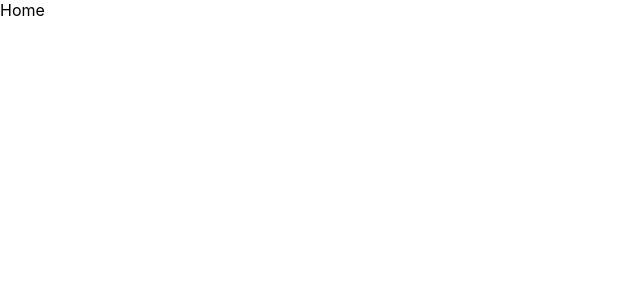
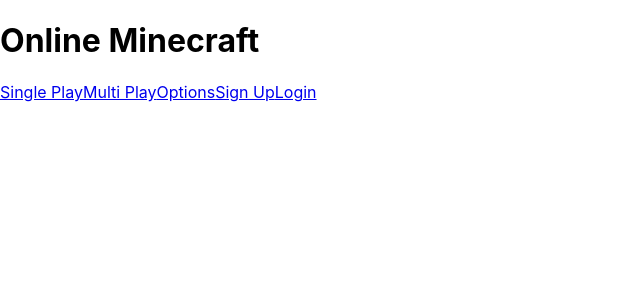
Before and after one commit to meti651/online-minecraft, a React (Create React App) app: page / in a window 1280 px wide. Shown: the top 300 px of the page, without its empty margins (0-640 px from the left). Built offline with nearby package versions, Linux system fonts and the light colour scheme.

Commit message:
Home page base structure

```diff
--- a/src/components/Home.tsx
+++ b/src/components/Home.tsx
@@ -1,11 +1,23 @@
 import React from "react";
+import {Link} from "react-router-dom";
 
 interface Props {
 
 }
 
 const Home: React.FC<Props> = () => {
-    return <div>Home</div>;
+    return <div className="home-container">
+        <div className="home-title">
+            <h1>Online Minecraft</h1>
+        </div>
+        <div className="home-btns">
+            <Link to="/game/single" className="home-btn">Single Play</Link>
+            <Link to="/game/multi" className="home-btn">Multi Play</Link>
+            <Link to="/options" className="home-btn">Options</Link>
+            <Link to="/registration" className="home-btn">Sign Up</Link>
+            <Link to="/login" className="home-btn">Login</Link>
+        </div>
+    </div>;
 };
 
 export default Home;
```
